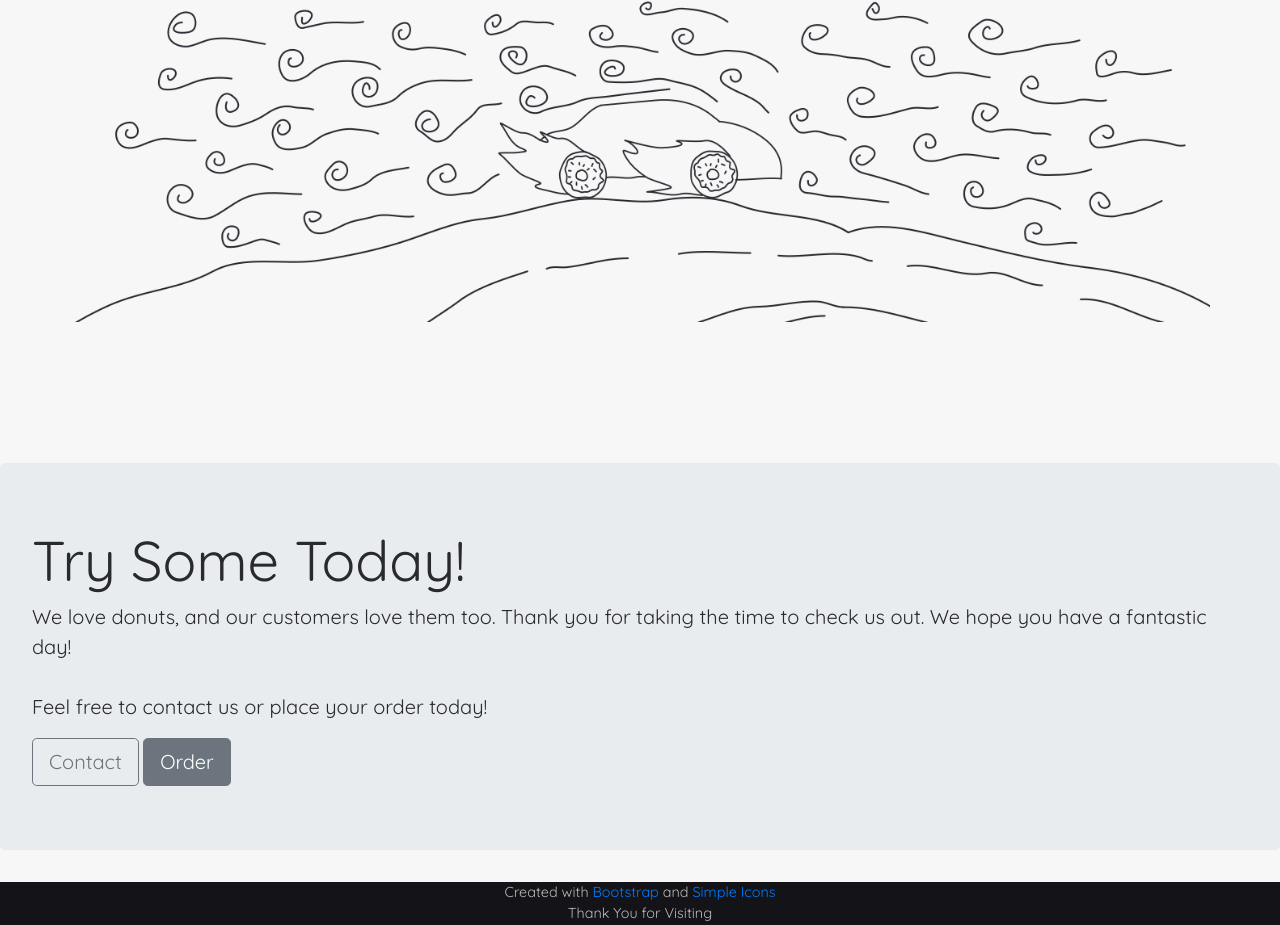
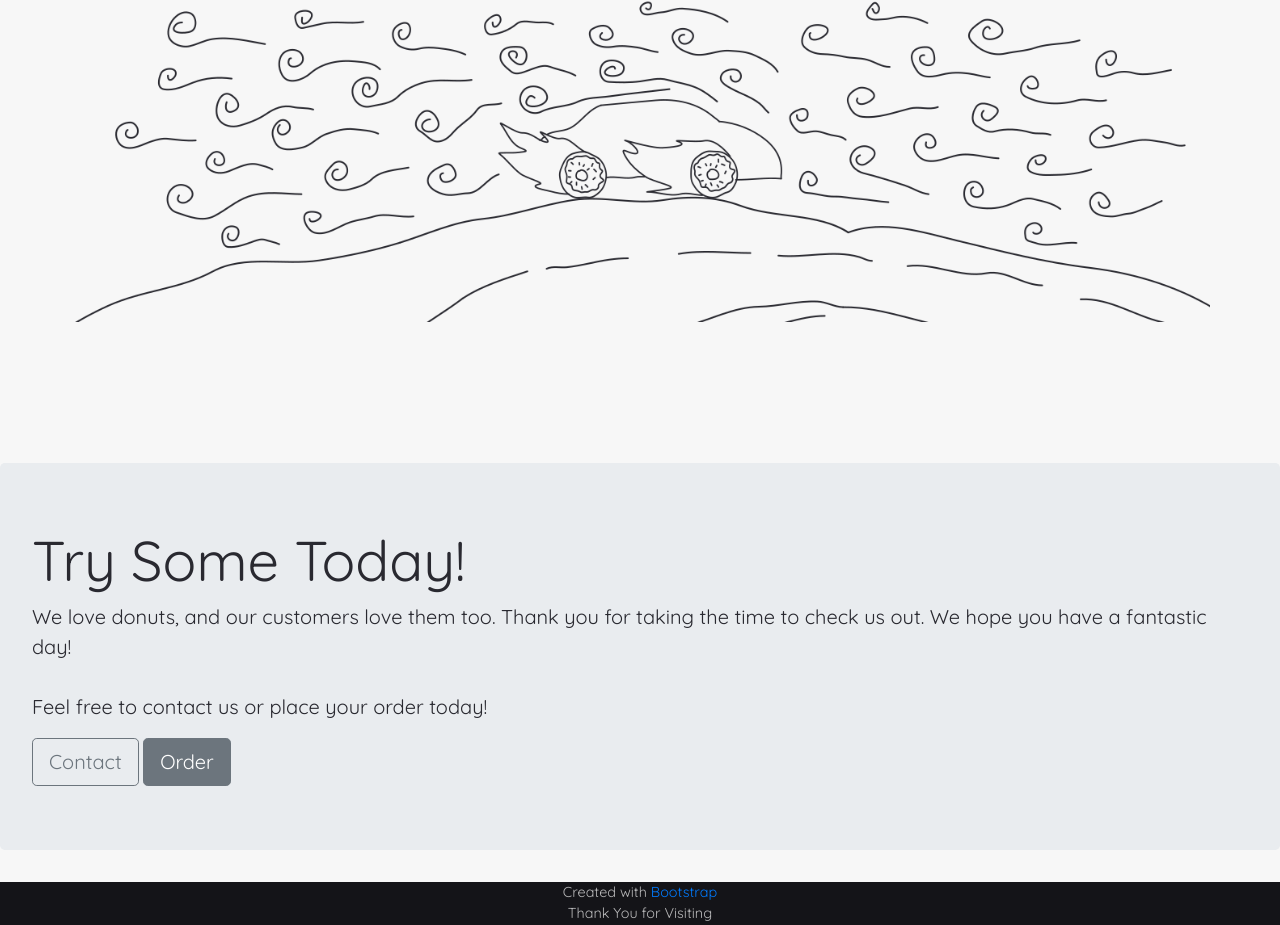
Before and after one commit to 4217A/myDonut, a plain HTML site: page index.html in a window 1280 px wide. Shown: the part 2121-3046 px from the top of the page. Drawn offline with nearby package versions, Linux system fonts and the light colour scheme.

Commit message:
Add files via upload

```diff
--- a/index.html
+++ b/index.html
@@ -160,7 +160,6 @@
 <footer class="my_hold_footer font-weight-light">
     <p class="text-center my_foot">
         Created with <a href="https://getbootstrap.com/" target="_blank" rel="noopener noreferrer" class="text-decoration-none">Bootstrap</a>
-         and <a href="https://simpleicons.org/" target="_blank" rel="noopener noreferrer" class="text-decoration-none">Simple Icons</a>
         <br>
         Thank You for Visiting
     </p>
```
